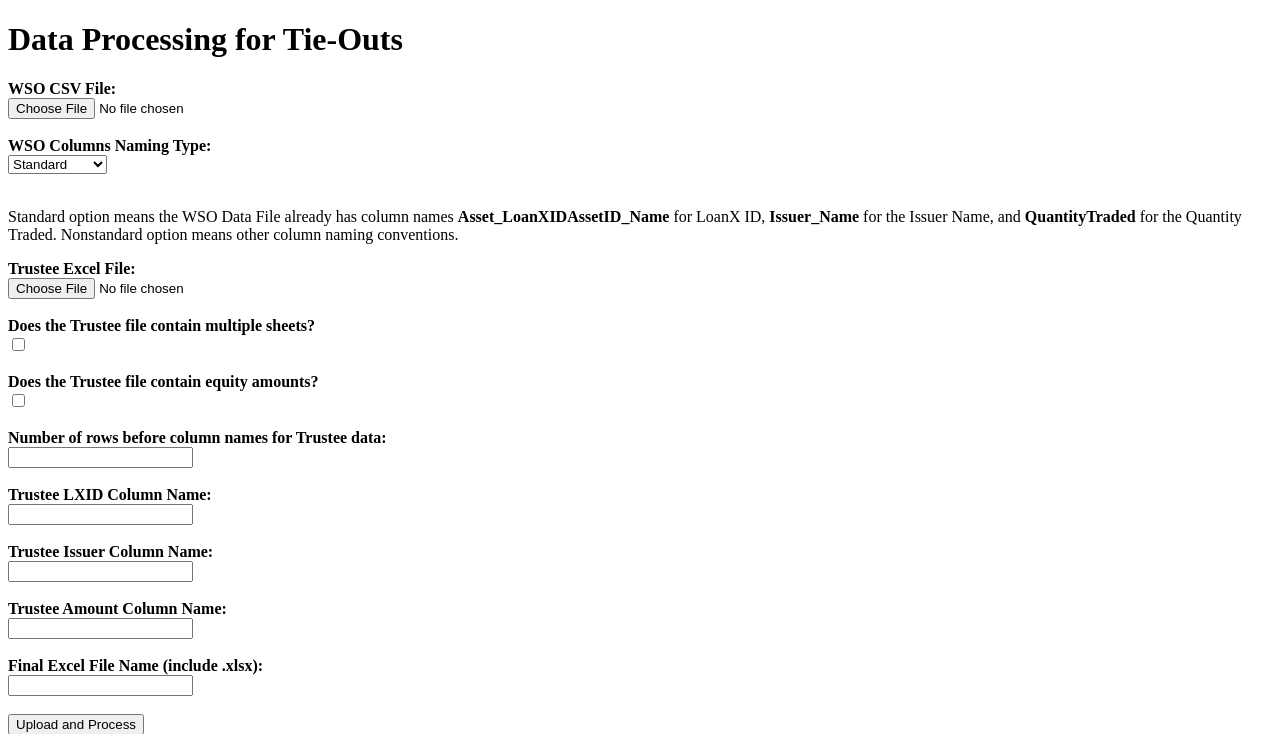
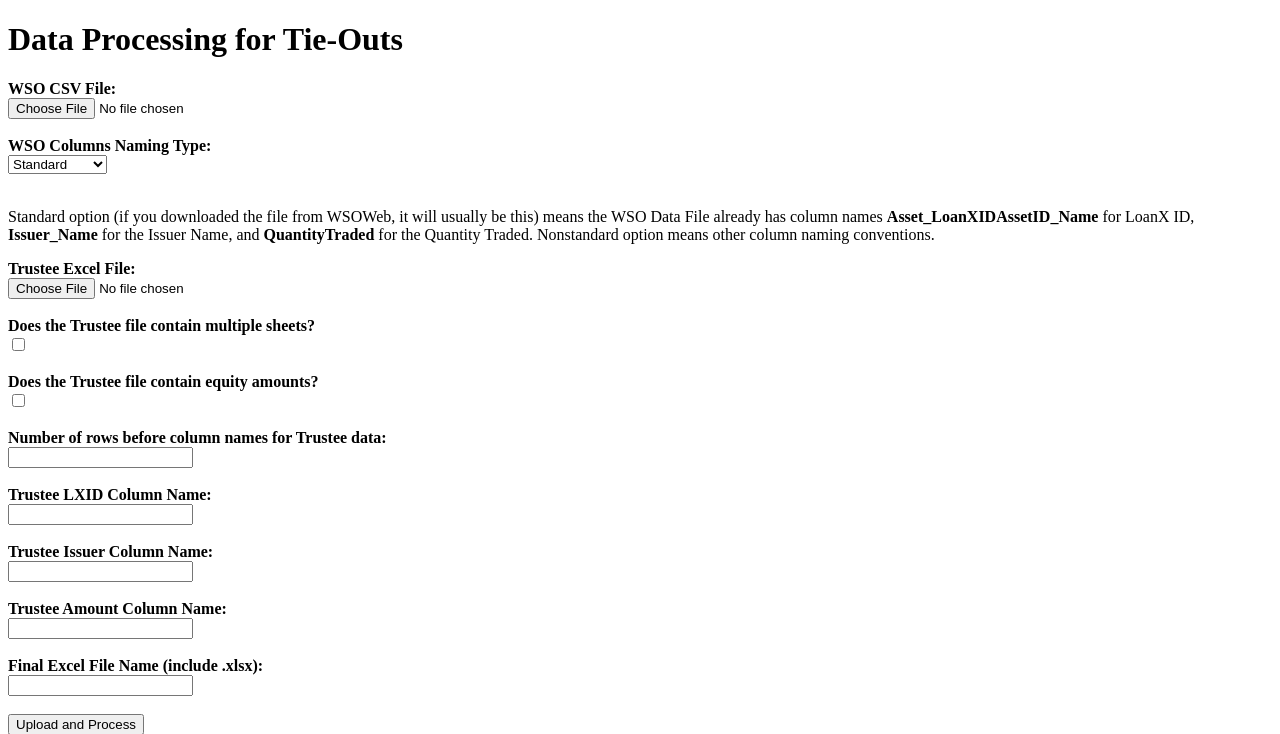
Before and after one commit to jamiekoo49/cash-breaks-processing, a Flask app: page / in a window 1280 px wide. Shown: the top 734 px of the page. Run offline with Flask 3, Linux system fonts and the light colour scheme.

Commit message:
included additional instructions

```diff
--- a/templates/index.html
+++ b/templates/index.html
@@ -54,7 +54,7 @@
             <option value="nonstandard">Nonstandard</option>
         </select><br><br>
 
-        <p>Standard option means the WSO Data File already has column names
+        <p>Standard option (if you downloaded the file from WSOWeb, it will usually be this) means the WSO Data File already has column names
             <b>Asset_LoanXIDAssetID_Name</b> for LoanX ID, <b>Issuer_Name</b> for the Issuer Name,
             and <b>QuantityTraded</b> for the Quantity Traded. Nonstandard option means other
             column naming conventions.</p>
```
